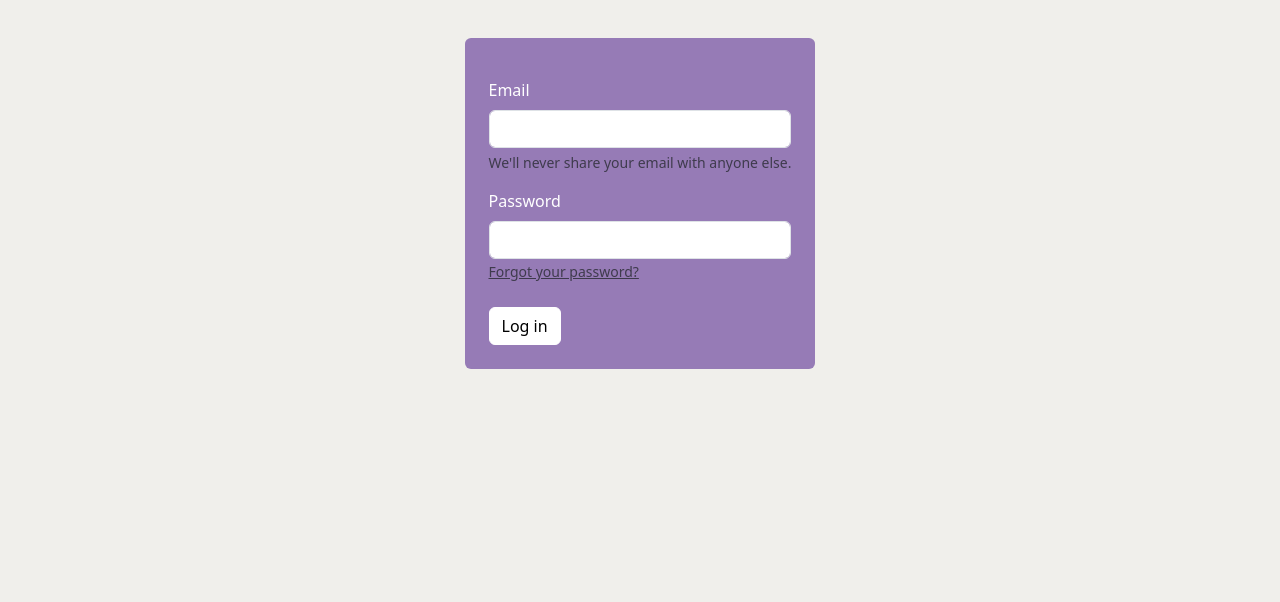
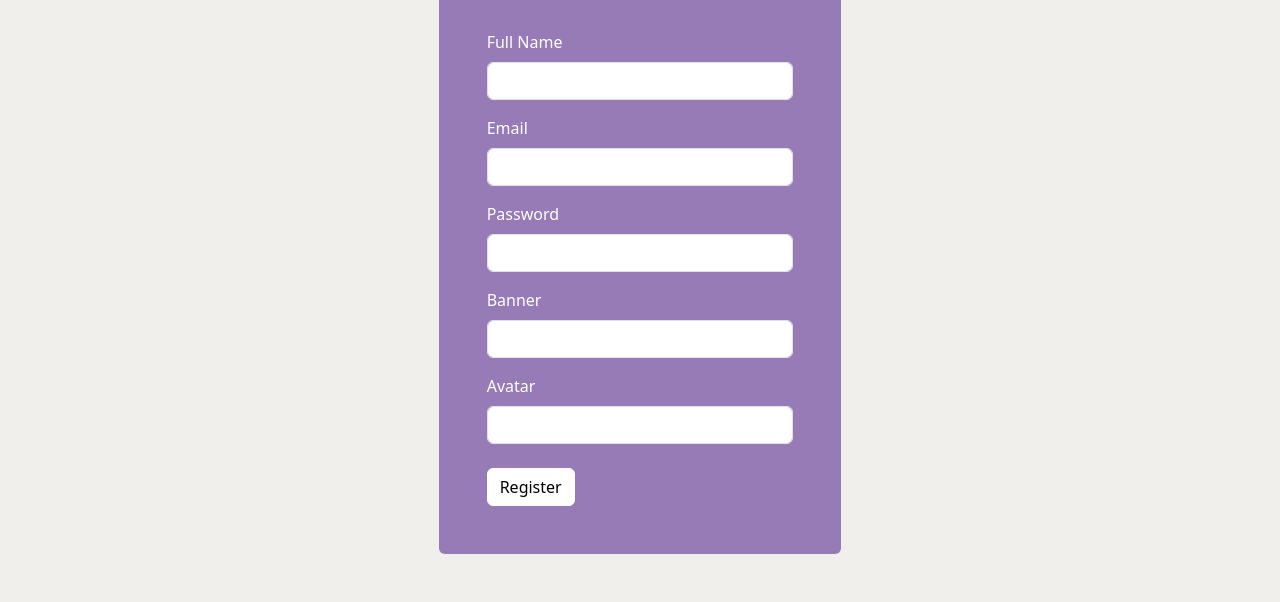
Before and after one commit to VeronicaOS/BookBlend, a website: page profile/register/index.html in a window 1280 px wide. Shown: the part 213-815 px from the top of the page. Drawn offline with nearby package versions, Linux system fonts and the light colour scheme; files that its build step writes are made by us from their sources.

Commit message:
register form

```diff
--- a/js/api/register.js
+++ b/js/register.js
@@ -1,16 +1,23 @@
-const logInForm = document.getElementById("register-form");
+const registerForm = document.getElementById("register-form");
+const nameInput = document.getElementById("name-input");
 const emailInput = document.getElementById("email-input");
 const passwordInput = document.getElementById("password-input");
+const bannerInput = document.getElementById("banner-input");
+const avatarInput = document.getElementById("avatar-input");
 
-logInForm.addEventListener("submit", function (event) {
+registerForm.addEventListener("submit", function (event) {
     event.preventDefault();
 
     const body = {
+        name: nameInput.value,
         email: emailInput.value,
         password: passwordInput.value,
+        banner: bannerInput.value,
+        avatar: avatarInput.value
     };
 
     logInRequest(body);
+    console.log(body)
 });
 
 async function logInRequest(body) {
--- a/profile/register/index.html
+++ b/profile/register/index.html
@@ -9,6 +9,7 @@
         />
         <title>Veronica O. Svensson | BookBlend</title>
         <link rel="stylesheet" href="../../dist/css/index.css" />
+        <script type="module" src="../../js/register.js"></script>
     </head>
     <body class="vh-100 text-white bg-secondary">
         <header>
@@ -17,48 +18,90 @@
             </div>
         </header>
         <main>
-            <div
-                class="container p-5 d-flex flex-column justify-content-center align-items-center"
+            <div class="container-fluid">
+                <div class="row justify-content-center">
+                    <div class="col-12 col-md-4 mb-5">
+                        <h2 class="text-black m-5 text-center">
+                            Register here!
+                        </h2>
+                        <form
+                            id="register-form"
+                            method="post"
+                            action="/auth/register"
+                            class="mt-5 p-5 rounded-2 bg-primary"
                         >
-                <h2 class="text-black mt-5">Register</h2>
-                <form action="/profile/" class="mt-5 p-4 rounded-2 bg-primary">
                             <div class="mb-3">
-
+                                <label for="InputName" class="form-label"
+                                    >Full Name</label
+                                >
+                                <input
+                                    type="text"
+                                    name="name"
+                                    id="name-input"
+                                    required
+                                    pattern="^[\w]+$"
+                                    title="Must only contain lower and upper case letters, numbers and underscore (_). Example: My_user123"
+                                    class="form-control"
+                                />
                             </div>
                             <div class="mb-3">
-                        <label for="exampleInputEmail1" class="form-label"
+                                <label for="InputEmail" class="form-label"
                                     >Email</label
                                 >
                                 <input
-                            type="email"
+                                    type="text"
+                                    name="email"
+                                    id="email-input"
+                                    required
+                                    pattern="^[\w\-.]+@(stud\.)?noroff\.no$"
+                                    title="only @(stud)noroff.no domains are allowed to register."
                                     class="form-control"
-                            id="exampleInputEmail1"
-                            aria-describedby="emailHelp"
-                            required
                                 />
-                        <div id="emailHelp" class="form-text">
-                            We'll never share your email with anyone else.
-                        </div>
                             </div>
                             <div class="mb-3">
-                        <label for="exampleInputPassword1" class="form-label"
+                                <label for="InputPassword" class="form-label"
                                     >Password</label
                                 >
                                 <input
                                     type="password"
+                                    name="password"
+                                    id="password-input"
+                                    required
+                                    minlength="8"
                                     class="form-control"
-                            id="exampleInputPassword1"
-                            minlength="8"
-                            required
                                 />
-                        <a id="passwordHelp" class="form-text" href="#"
-                            >Forgot your password?</a
+                            </div>
+                            <div class="mb-3">
+                                <label for="InputBanner" class="form-label"
+                                    >Banner</label
                                 >
+                                <input
+                                    type="url"
+                                    name="banner"
+                                    id="banner-input"
+                                    class="form-control"
+                                />
                             </div>
-                    <button type="submit" class="btn btn-customwhite mt-2">
-                        Log in
+                            <div class="mb-3">
+                                <label for="InputAvatar" class="form-label"
+                                    >Avatar</label
+                                >
+                                <input
+                                    type="url"
+                                    name="avatar"
+                                    id="avatar-input"
+                                    class="form-control"
+                                />
+                            </div>
+                            <button
+                                type="submit"
+                                class="btn btn-customwhite mt-2"
+                            >
+                                Register
                             </button>
                         </form>
+                    </div>
+                </div>
             </div>
         </main>
         <footer></footer>
```
Also changed, not shown: index.html (+3 -3 lines), js/login.js (renamed from js/api/login.js). Lines whose indentation alone changed are shown as unchanged.
